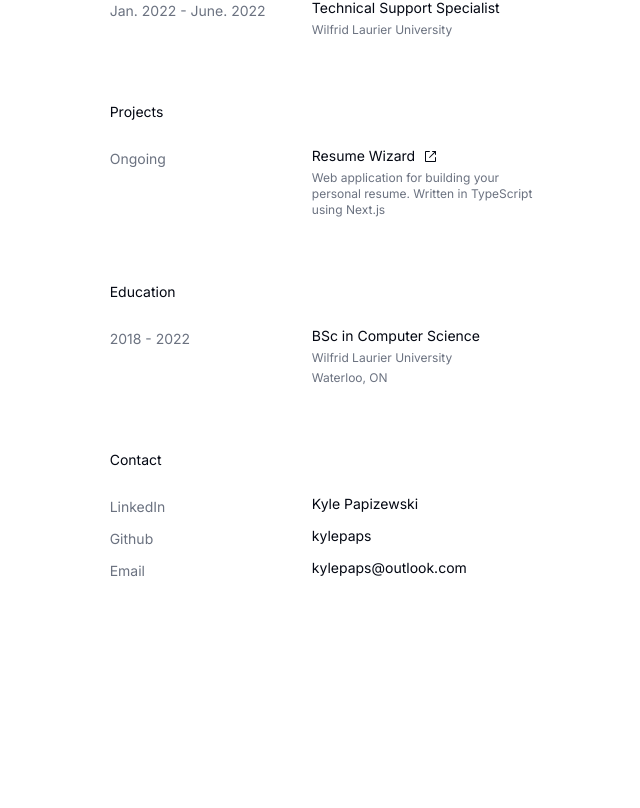
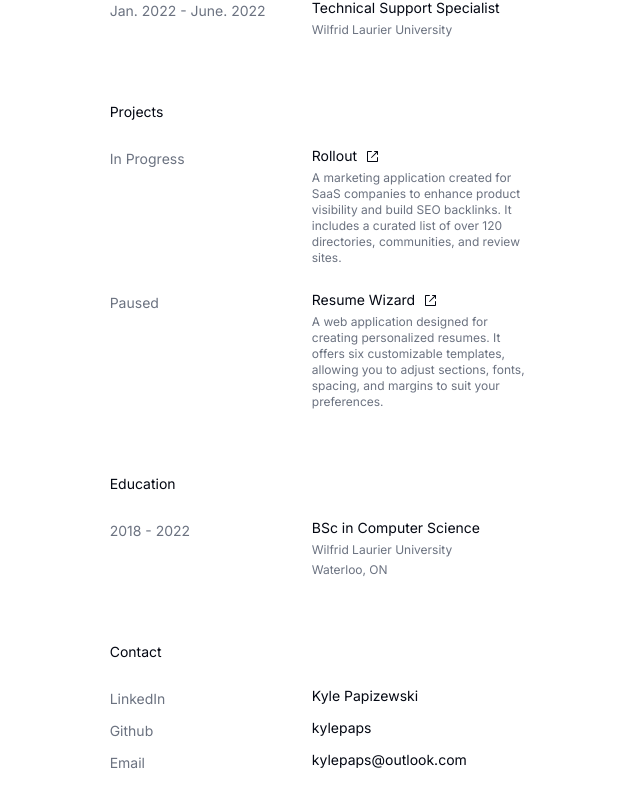
Before and after one commit to kylepaps/kylepaps.com, a Next.js app: page / in a window 1280 px wide. Shown: the part 782-1590 px from the top of the page, without its empty margins (317-957 px from the left). Before the commit the page ends 1428 px from the top, so only its background shows below. Built offline with nearby package versions, Linux system fonts and the light colour scheme.

Commit message:
Add rollout.fyi to projects list

```diff
--- a/src/components/projects.tsx
+++ b/src/components/projects.tsx
@@ -6,10 +6,31 @@ const Projects = () => {
   return (
     <div className="flex flex-col gap-y-6">
       <span className="text-sm">Projects</span>
+      <div className="flex flex-row justify-start">
+        <div className="w-80 sm:w-96">
+          <span className="text-muted-foreground text-sm">In Progress</span>
+        </div>
+        <div className="flex flex-col gap-y-1 w-full">
+          <div className="flex flex-row gap-x-2">
+            <span className="text-sm">Rollout</span>
+            <Link
+              href={"https://www.rollout.fyi/"}
+              className="flex items-center"
+            >
+              <ExternalLinkIcon className="flex self-center hover:text-muted-foreground" />
+            </Link>
+          </div>
+          <span className="text-muted-foreground text-xs">
+            A marketing application created for SaaS companies to enhance
+            product visibility and build SEO backlinks. It includes a curated
+            list of over 120 directories, communities, and review sites.
+          </span>
+        </div>
+      </div>
       <div className="flex flex-col gap-y-4">
         <div className="flex flex-row justify-start">
           <div className="w-80 sm:w-96">
-            <span className="text-muted-foreground text-sm">Ongoing</span>
+            <span className="text-muted-foreground text-sm">Paused</span>
           </div>
           <div className="flex flex-col gap-y-1 w-full">
             <div className="flex flex-row gap-x-2">
@@ -22,8 +43,9 @@ const Projects = () => {
               </Link>
             </div>
             <span className="text-muted-foreground text-xs">
-              Web application for building your personal resume. Written in
-              TypeScript using Next.js
+              A web application designed for creating personalized resumes. It
+              offers six customizable templates, allowing you to adjust
+              sections, fonts, spacing, and margins to suit your preferences.
             </span>
           </div>
         </div>
```
